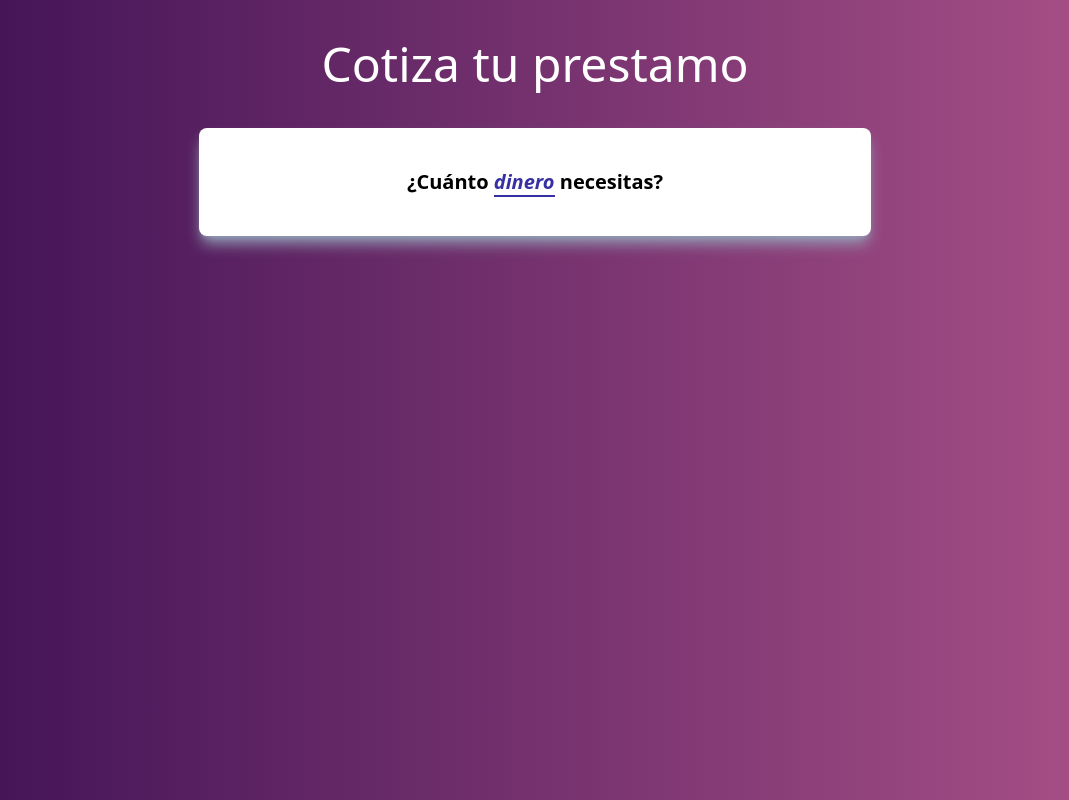
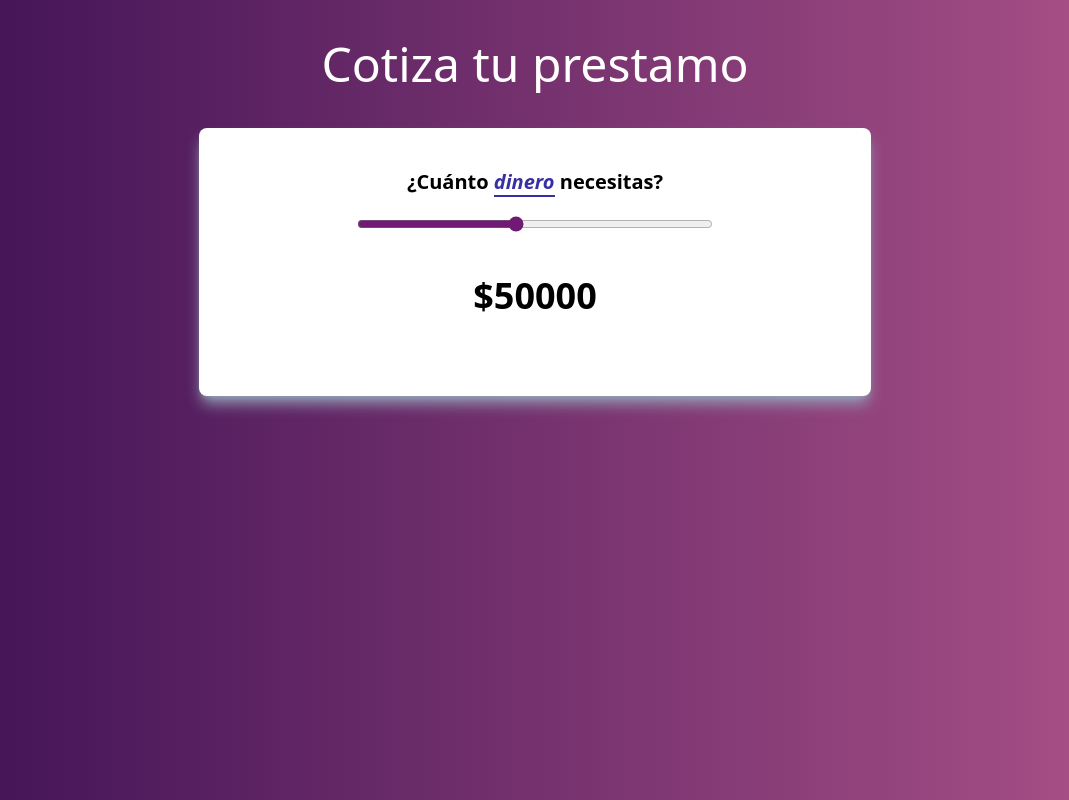
Before and after one commit to iam-leo/cotizador-prestamos-react, a React (Vite) app: page / in a window 1280 px wide. Shown: the whole page, without its empty margins (105-1174 px from the left). Built offline with nearby package versions, Linux system fonts and the light colour scheme.

Commit message:
add ranges to the input

```diff
--- a/src/App.jsx
+++ b/src/App.jsx
@@ -1,11 +1,32 @@
-import Header from "./components/Header"
+import { useState } from "react";
+import Header from "./components/Header";
 
 function App() {
+  const [cantidad, setCantidad] = useState(50000);
+
+  function handleChange(e){
+    const cantidadIngresada = +e.target.value // "e.target.value" -> string / con el signo + lo convertimos a number
+
+    setCantidad(cantidadIngresada);
+  }
+
   return (
     <>
       <h1 className="my-10 text-5xl text-center text-white">Cotiza tu prestamo</h1>
       <div className="max-w-2xl p-10 mx-auto bg-white rounded-lg shadow-lg shadow-slate-400">
         <Header/>
+        <div className="flex justify-center mt-4">
+          <input
+            type="range"
+            className="w-3/5 h-6 bg-gray-300 accent-fuchsia-900 hover:accent-fuchsia-800"
+            onChange={handleChange}
+            min="10000"
+            max="100000"
+            step="1000"
+            value={cantidad}
+          />
+        </div>
+        <p className="text-center my-10 font-bold text-4xl">${cantidad}</p>
       </div>
     </>
   )
```
